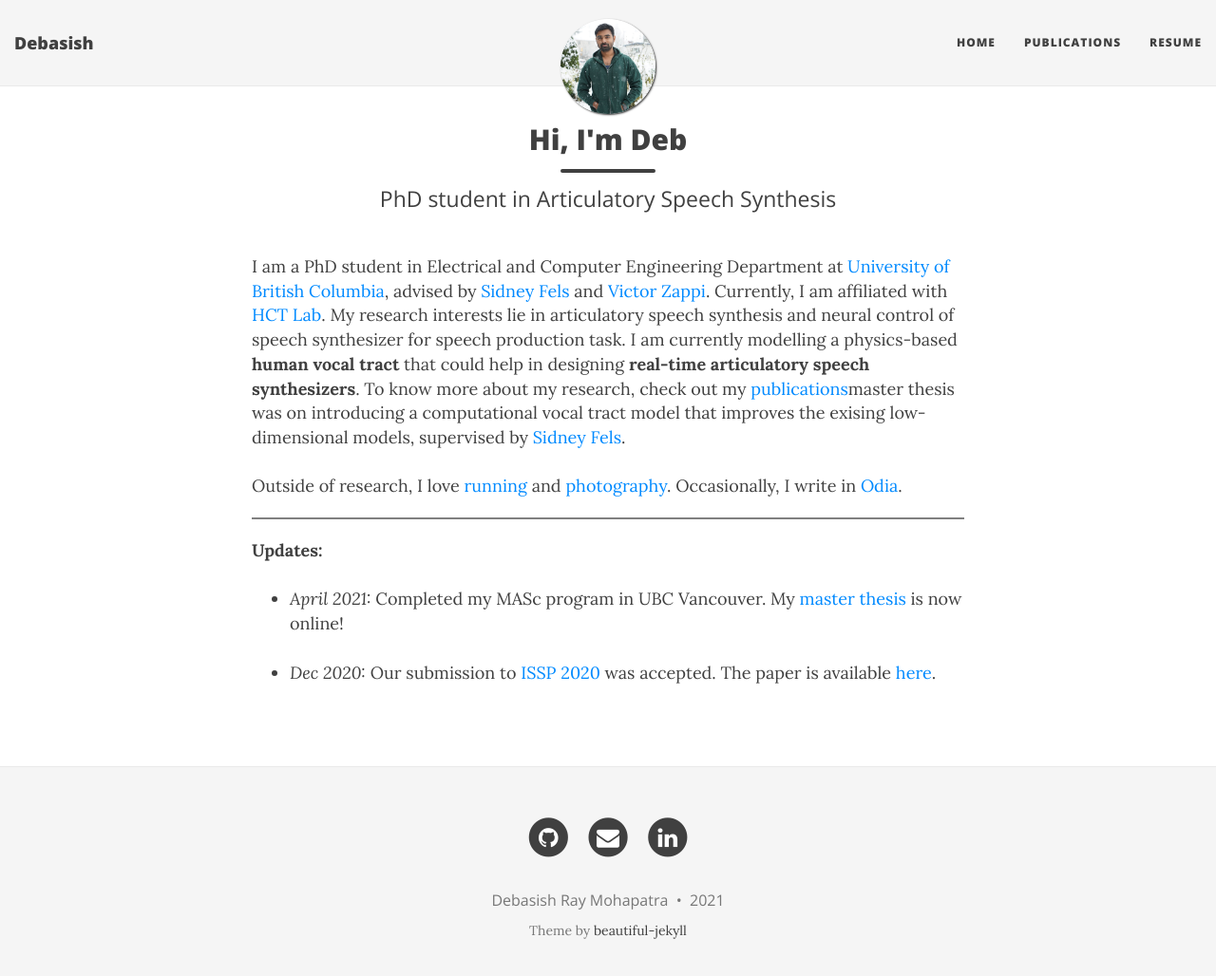
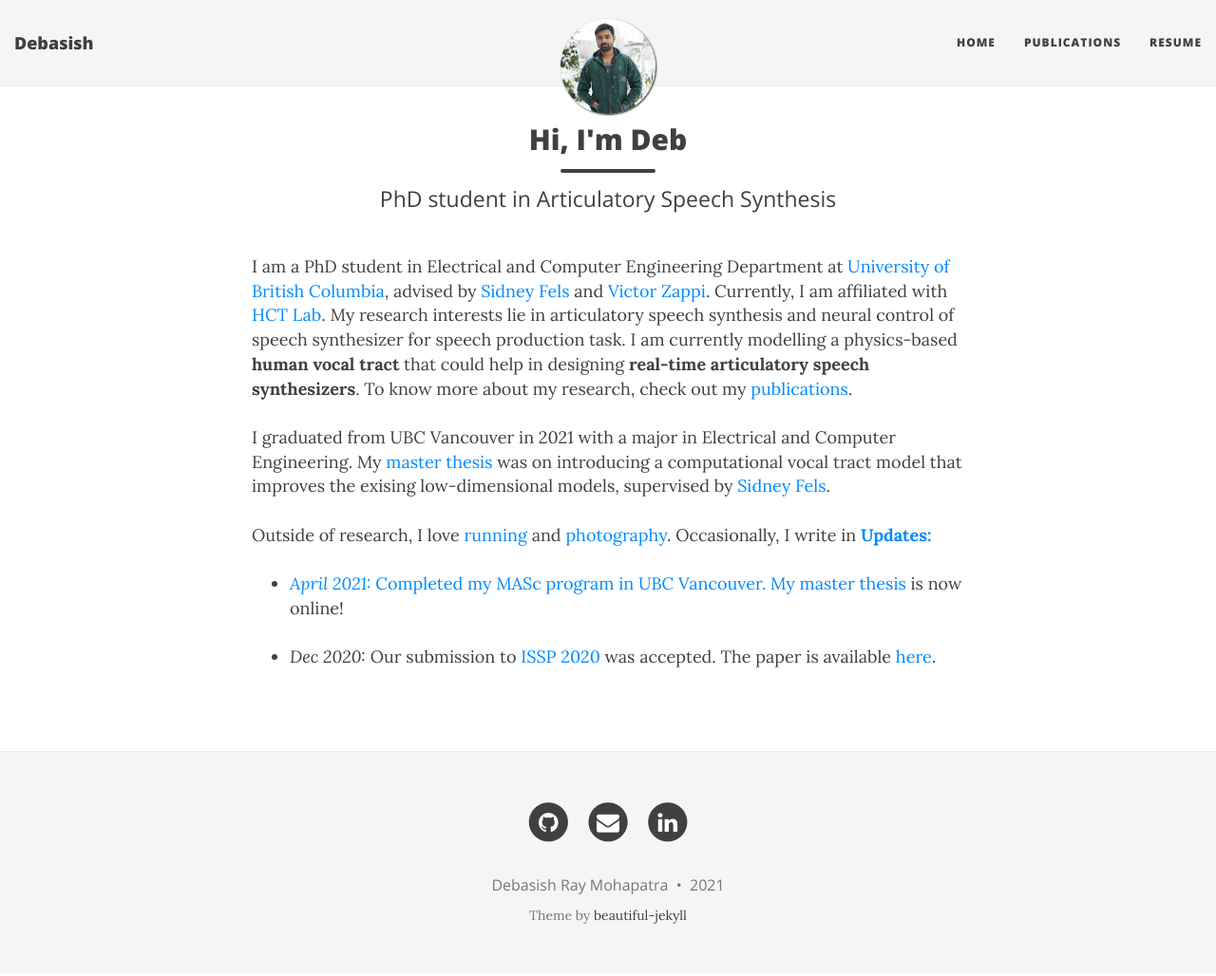
Before and after one commit to Debasishray19/debasishray19.github.io, a Jekyll site: the page built from index.html, in a window 1280 px wide and 1041 px high. Shown: the top 1028 px of the window at 95% size. Built offline with Jekyll 4.4.1, drawn with Linux system fonts in a browser that asks for light colours; nearby versions of some CDN libraries; the list of posts is cut into pages by our own code; some of the changed lines change nothing that is shown.

Commit message:
Update index.html

```diff
--- a/index.html
+++ b/index.html
@@ -8,14 +8,14 @@
 	href="https://www.ece.ubc.ca/faculty/sid-fels">Sidney Fels</a> and <a
 	href="https://toomuchidle.com/">Victor Zappi</a>. Currently, I am affiliated with <a href="http://hct.ece.ubc.ca/">HCT Lab</a>. My research interests lie in
 	articulatory speech synthesis and neural control of speech synthesizer for speech production task. I am currently modelling a physics-based <b>human vocal tract</b> that
-        could help in designing <b>real-time articulatory speech synthesizers</b>. To know more about my research, check out my <a href="https://debasishray19.github.io/publications/">publications</a href="https://debasishray19.github.io/mywriting/>.<br><br>
+        could help in designing <b>real-time articulatory speech synthesizers</b>. To know more about my research, check out my <a href="https://debasishray19.github.io/publications/">publications</a>.<br><br>
 
 
 I graduated from UBC Vancouver in 2021 with a major in Electrical and Computer Engineering. My <a href="https://open.library.ubc.ca/cIRcle/collections/ubctheses/24/items/1.0396919">master thesis</a> was on introducing a computational vocal
 tract model that improves the exising low-dimensional models, supervised by <a href="https://www.ece.ubc.ca/faculty/sid-fels">Sidney Fels</a>.<br><br>
 
 Outside of research, I love <a href="https://www.strava.com/athletes/45967561">running</a> and <a href="https://www.debasishraymohapatra.com/">photography</a>.
-Occasionally, I write in <a>Odia</a>. <br>
+Occasionally, I write in <a href="https://debasishray19.github.io/mywriting/>Odia</a>. <br>
 
 <hr style="height:2px;border-width:0;color:gray;background-color:gray">
 
```
